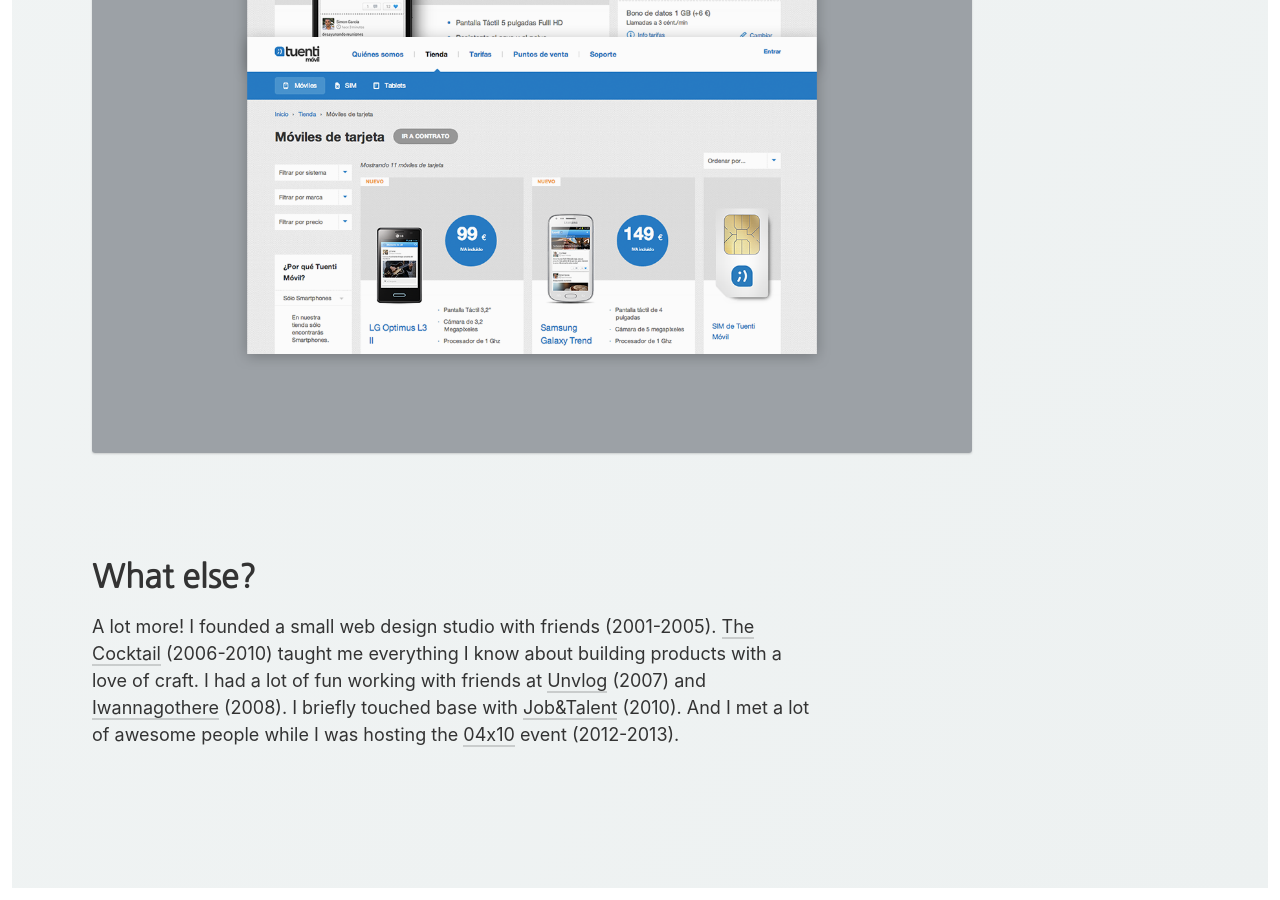
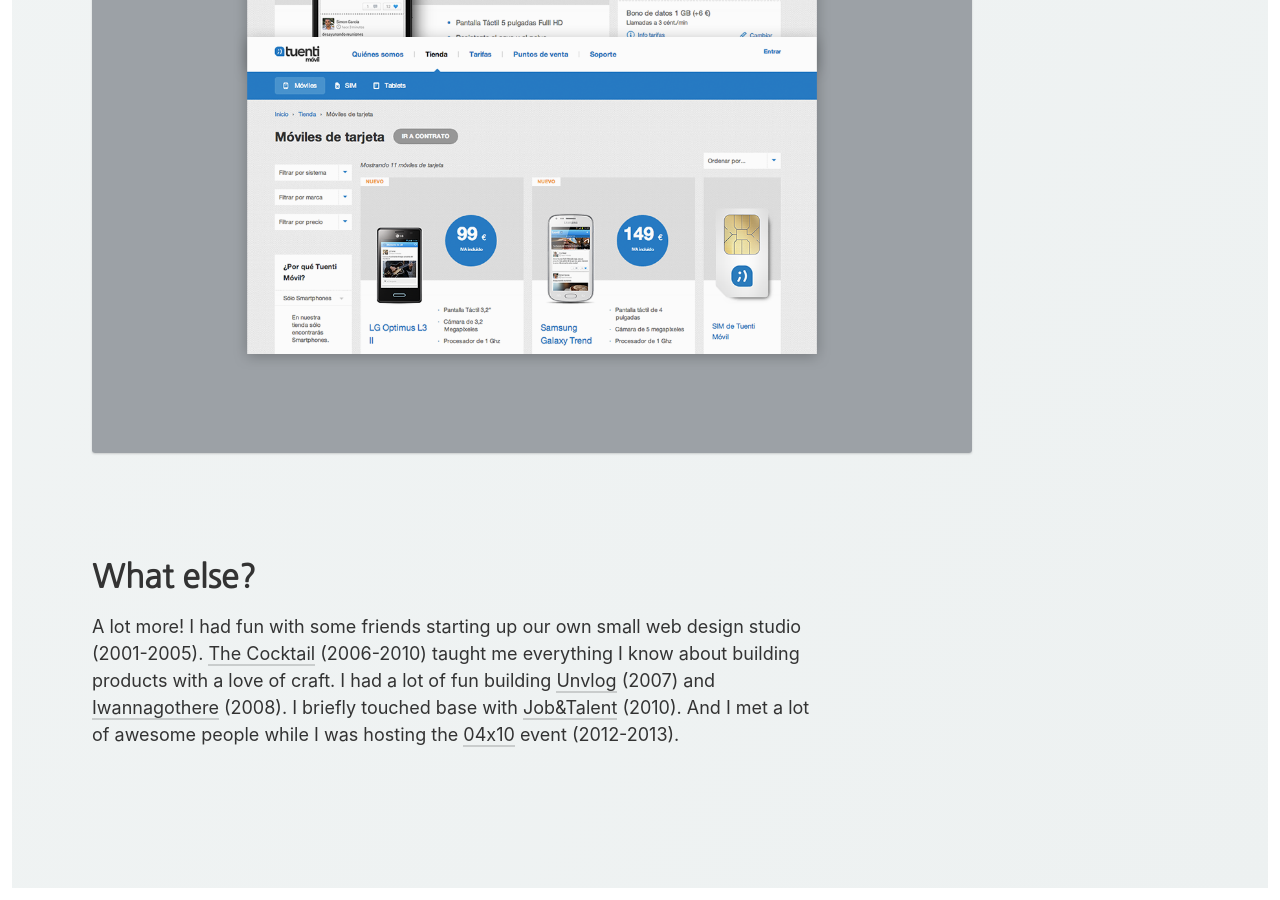
Before and after one commit to mamuso/mamuso.net, a Jekyll site: the page built from index.md, in a window 1280 px wide and 900 px high, scrolled down 4962 px. Built offline with Jekyll 4.4.1, drawn with Linux system fonts in a browser that asks for light colours.

Commit message:
tweaking text

```diff
--- a/_layouts/home.html
+++ b/_layouts/home.html
@@ -63,7 +63,7 @@
         <header>
           <h3>What else?</h3>
         </header>
-        <p>A lot more! I founded a small web design studio with friends (2001-2005). <a href="https://the-cocktail.com/">The Cocktail</a> (2006-2010) taught me everything I know about building products with a love of craft. I had a lot of fun working with friends at <a href="http://unvlog.com/">Unvlog</a> (2007) and <a href="http://iwannagothere.com/">Iwannagothere</a> (2008). I briefly touched base with <a href="https://jobandtalent.com/">Job&Talent</a> (2010). And I met a lot of awesome people while I was hosting the <a href="https://vimeo.com/04x10">04x10</a> event (2012-2013). </p>
+        <p>A lot more! I had fun with some friends starting up our own small web design studio (2001-2005). <a href="https://the-cocktail.com/">The Cocktail</a> (2006-2010) taught me everything I know about building products with a love of craft. I had a lot of fun building <a href="http://unvlog.com/">Unvlog</a> (2007) and <a href="http://iwannagothere.com/">Iwannagothere</a> (2008). I briefly touched base with <a href="https://jobandtalent.com/">Job&Talent</a> (2010). And I met a lot of awesome people while I was hosting the <a href="https://vimeo.com/04x10">04x10</a> event (2012-2013). </p>
       </section>
 
   </div>
```
